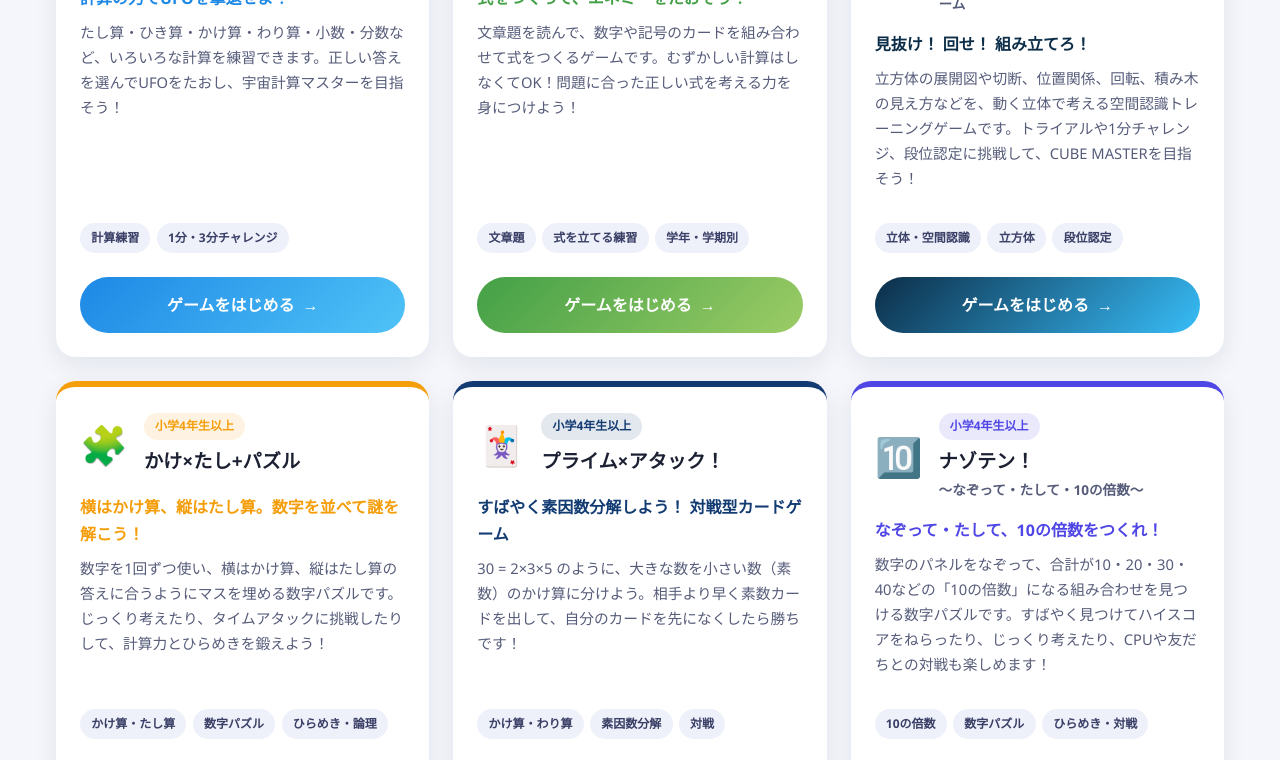
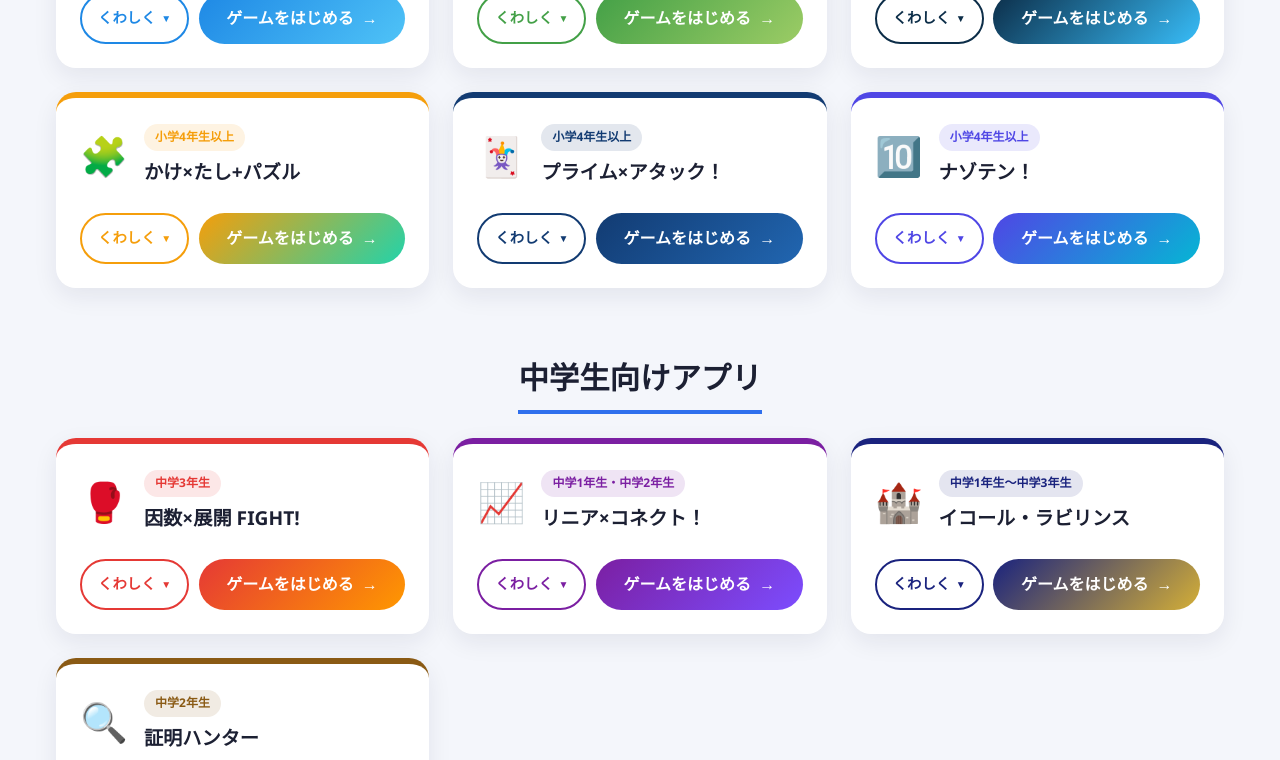
Before and after one commit to TAKA-T-P/math-app-portal, a plain HTML site: page index.html in a window 1280 px wide. Shown: the part 577-1337 px from the top of the page. Drawn offline with Linux system fonts and the light colour scheme.

Commit message:
Add collapsible app details with "くわしく" toggle button
Cards now start compact (icon, grade, title, start button). The
subtitle, catchphrase, description and tags expand on demand.

Co-Authored-By: Claude Opus 5.5 <noreply@anthropic.com>

```diff
--- a/script.js
+++ b/script.js
@@ -196,27 +196,42 @@ function createAppCard(app, index) {
   title.textContent = app.title;
   headingGroup.appendChild(title);
 
+  header.appendChild(headingGroup);
+  card.appendChild(header);
+
+  // 詳細エリア（サブタイトル・キャッチコピー・説明文・タグ）
+  // 初期状態は閉じておき、「くわしく」ボタンで開閉する。
+  const detailsId = `app-details-${app.id || index}`;
+
+  const details = document.createElement("div");
+  details.className = "app-details";
+  details.id = detailsId;
+
+  const detailsInner = document.createElement("div");
+  detailsInner.className = "app-details-inner";
+
   if (app.subtitle) {
     const subtitle = document.createElement("p");
     subtitle.className = "app-subtitle";
     subtitle.textContent = app.subtitle;
-    headingGroup.appendChild(subtitle);
+    detailsInner.appendChild(subtitle);
   }
 
-  header.appendChild(headingGroup);
-  card.appendChild(header);
-
   // キャッチコピー
-  const catchphrase = document.createElement("p");
-  catchphrase.className = "app-catchphrase";
-  catchphrase.textContent = app.catchphrase || "";
-  card.appendChild(catchphrase);
+  if (app.catchphrase) {
+    const catchphrase = document.createElement("p");
+    catchphrase.className = "app-catchphrase";
+    catchphrase.textContent = app.catchphrase;
+    detailsInner.appendChild(catchphrase);
+  }
 
   // 説明文
-  const description = document.createElement("p");
-  description.className = "app-description";
-  description.textContent = app.description || "";
-  card.appendChild(description);
+  if (app.description) {
+    const description = document.createElement("p");
+    description.className = "app-description";
+    description.textContent = app.description;
+    detailsInner.appendChild(description);
+  }
 
   // 特徴タグ
   if (Array.isArray(app.tags) && app.tags.length > 0) {
@@ -228,8 +243,40 @@ function createAppCard(app, index) {
       tagItem.textContent = tag;
       tagList.appendChild(tagItem);
     });
-    card.appendChild(tagList);
+    detailsInner.appendChild(tagList);
   }
+
+  details.appendChild(detailsInner);
+  card.appendChild(details);
+
+  // ボタン行（くわしく ＋ ゲームをはじめる）
+  const actions = document.createElement("div");
+  actions.className = "app-actions";
+
+  const toggle = document.createElement("button");
+  toggle.type = "button";
+  toggle.className = "app-toggle";
+  toggle.setAttribute("aria-expanded", "false");
+  toggle.setAttribute("aria-controls", detailsId);
+
+  const toggleLabel = document.createElement("span");
+  toggleLabel.className = "toggle-label";
+  toggleLabel.textContent = "くわしく";
+  toggle.appendChild(toggleLabel);
+
+  const toggleIcon = document.createElement("span");
+  toggleIcon.className = "toggle-icon";
+  toggleIcon.textContent = "▼";
+  toggleIcon.setAttribute("aria-hidden", "true");
+  toggle.appendChild(toggleIcon);
+
+  toggle.addEventListener("click", () => {
+    const expanded = card.classList.toggle("is-expanded");
+    toggle.setAttribute("aria-expanded", String(expanded));
+    toggleLabel.textContent = expanded ? "とじる" : "くわしく";
+  });
+
+  actions.appendChild(toggle);
 
   // 開くボタン（通常のリンク＝現在のタブでの遷移。target属性は付けない）
   const cta = document.createElement("a");
@@ -244,7 +291,8 @@ function createAppCard(app, index) {
   arrow.setAttribute("aria-hidden", "true");
   cta.appendChild(arrow);
 
-  card.appendChild(cta);
+  actions.appendChild(cta);
+  card.appendChild(actions);
 
   return card;
 }
--- a/style.css
+++ b/style.css
@@ -209,7 +209,7 @@ main {
   display: grid;
   grid-template-columns: repeat(auto-fit, minmax(270px, 1fr));
   gap: var(--space-md);
-  align-items: stretch;
+  align-items: start;
 }
 
 @media (min-width: 1100px) {
@@ -244,7 +244,6 @@ main {
   padding: var(--space-md);
   display: flex;
   flex-direction: column;
-  height: 100%;
   opacity: 0;
   transform: translateY(16px);
   animation: card-in 0.5s ease forwards;
@@ -268,7 +267,6 @@ main {
   display: flex;
   align-items: center;
   gap: var(--space-sm);
-  margin-bottom: var(--space-sm);
 }
 
 .app-icon {
@@ -302,6 +300,34 @@ main {
   font-size: 0.85rem;
   color: var(--color-text-light);
   font-weight: 600;
+  margin-bottom: 0.35rem;
+}
+
+/* ---------- 詳細エリア（開閉） ---------- */
+.app-details {
+  display: grid;
+  grid-template-rows: 0fr;
+  visibility: hidden;
+  transition: grid-template-rows 0.3s ease, visibility 0s linear 0.3s;
+}
+
+.app-details-inner {
+  min-height: 0;
+  overflow: hidden;
+  opacity: 0;
+  transition: opacity 0.2s ease;
+}
+
+.app-card.is-expanded .app-details {
+  grid-template-rows: 1fr;
+  visibility: visible;
+  transition: grid-template-rows 0.3s ease, visibility 0s;
+}
+
+.app-card.is-expanded .app-details-inner {
+  opacity: 1;
+  transition: opacity 0.25s ease 0.1s;
+  padding-top: var(--space-sm);
 }
 
 .app-catchphrase {
@@ -314,7 +340,6 @@ main {
 .app-description {
   color: var(--color-text-light);
   font-size: 0.92rem;
-  flex-grow: 1;
   margin-bottom: var(--space-sm);
 }
 
@@ -322,7 +347,7 @@ main {
   display: flex;
   flex-wrap: wrap;
   gap: 0.4rem;
-  margin-bottom: var(--space-md);
+  margin: 0;
   list-style: none;
   padding: 0;
 }
@@ -336,7 +361,46 @@ main {
   border-radius: var(--radius-btn);
 }
 
+.app-actions {
+  display: flex;
+  gap: 0.6rem;
+  margin-top: var(--space-md);
+}
+
+.app-toggle {
+  display: inline-flex;
+  align-items: center;
+  justify-content: center;
+  gap: 0.35rem;
+  flex-shrink: 0;
+  background: var(--color-card-bg);
+  color: var(--accent-1);
+  font: inherit;
+  font-weight: 800;
+  font-size: 0.9rem;
+  border: 2px solid var(--accent-1);
+  border-radius: var(--radius-btn);
+  padding: 0.6rem 1rem;
+  min-height: 44px;
+  cursor: pointer;
+  transition: background-color 0.15s ease;
+}
+
+.app-toggle:hover {
+  background: color-mix(in srgb, var(--accent-1) 10%, white);
+}
+
+.app-toggle .toggle-icon {
+  font-size: 0.7em;
+  transition: transform 0.25s ease;
+}
+
+.app-card.is-expanded .toggle-icon {
+  transform: rotate(180deg);
+}
+
 .app-cta {
+  flex: 1;
   display: inline-flex;
   align-items: center;
   justify-content: center;
@@ -348,11 +412,10 @@ main {
   text-decoration: none;
   border: none;
   border-radius: var(--radius-btn);
-  padding: 0.9rem 1.5rem;
+  padding: 0.75rem 1.25rem;
   min-height: 44px;
   cursor: pointer;
   transition: filter 0.15s ease, transform 0.15s ease;
-  margin-top: auto;
 }
 
 .app-cta:hover,
@@ -483,4 +546,12 @@ main {
   .app-cta:hover .cta-arrow {
     transform: none;
   }
+
+  .app-details,
+  .app-card.is-expanded .app-details,
+  .app-details-inner,
+  .app-card.is-expanded .app-details-inner,
+  .app-toggle .toggle-icon {
+    transition: none;
+  }
 }
```
